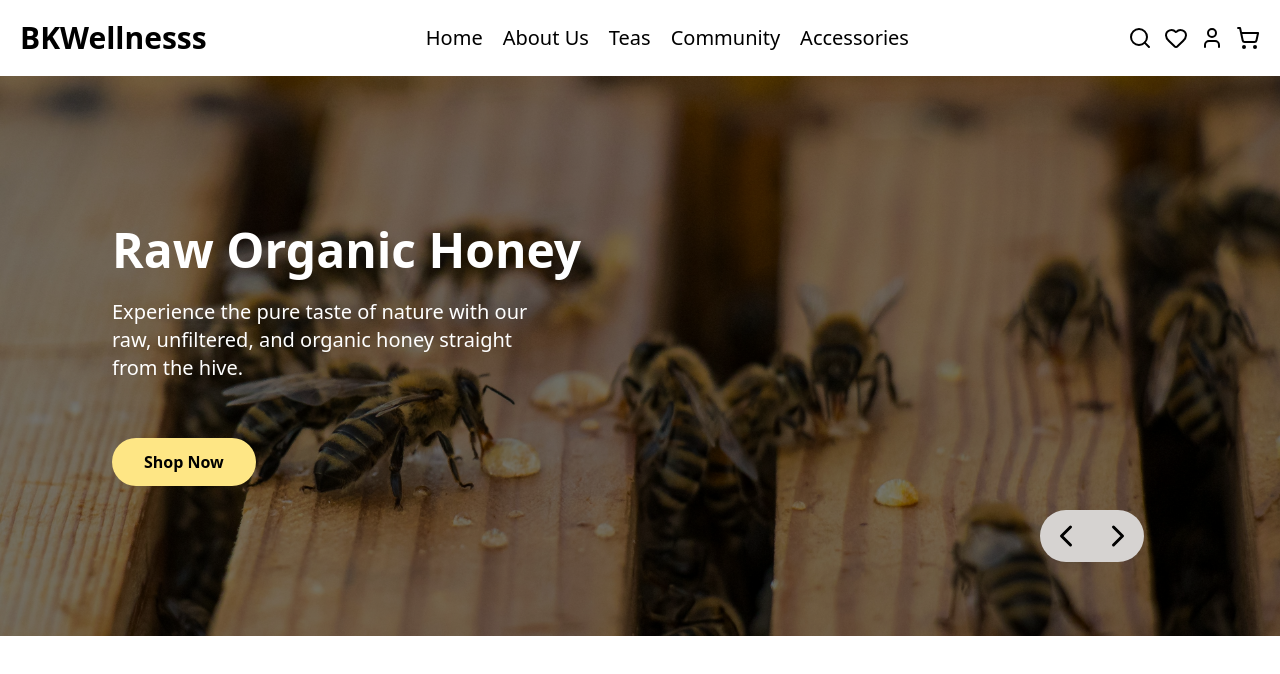
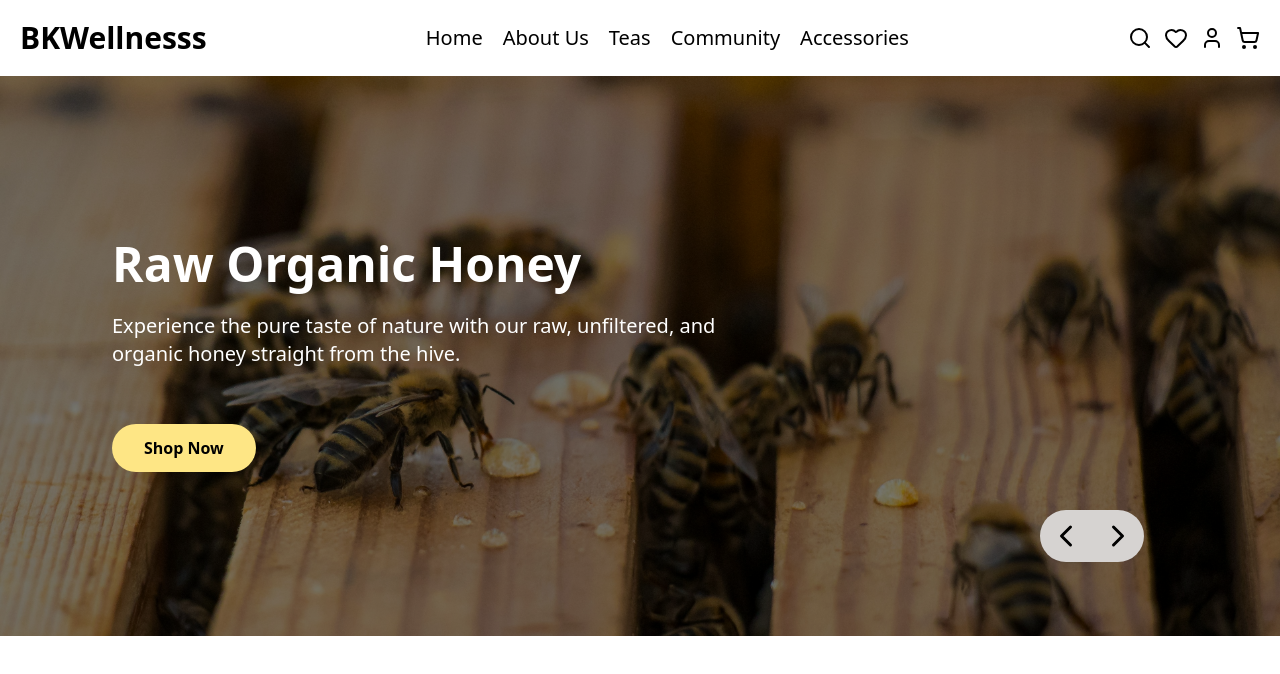
Before and after one commit to jpamvelasquez/bkwellnessTs, a Next.js app: page / in a window 1280 px wide. Shown: the top 674 px of the page. Built offline with nearby package versions, Linux system fonts and the light colour scheme.

Commit message:
adding navigation

```diff
--- a/components/hero/featured-hero/featured-hero.tsx
+++ b/components/hero/featured-hero/featured-hero.tsx
@@ -43,16 +43,18 @@ const FeaturedHero = () => {
           nextEl: nextRef.current,
         }}
         onBeforeInit={(swiper) => {
-          if (typeof swiper.params.navigation !== "boolean") {
-            swiper.params.navigation.prevEl = prevRef.current;
-            swiper.params.navigation.nextEl = nextRef.current;
+          const navigation = swiper.params.navigation;
+
+          if (navigation && typeof navigation !== "boolean") {
+            navigation.prevEl = prevRef.current;
+            navigation.nextEl = nextRef.current;
           }
         }}
         className="h-[70vh] w-full"
       >
         {featuredHeroContent.map((item, index) => (
           <SwiperSlide key={index}>
-            <div className="relative h-[70vh] w-full">
+            <div className="relative h-[70vh] w-full ">
               <Image
                 src={item.imageUrl}
                 alt={item.title}
@@ -62,7 +64,9 @@ const FeaturedHero = () => {
               />
               <div className="absolute inset-0 bg-black/50 flex flex-col justify-center items-start px-8 md:px-28 text-white">
                 <h2 className="text-5xl font-bold mb-2">{item.title}</h2>
-                <p className="mb-4 max-w-md text-xl my-4">{item.description}</p>
+                <p className="mb-4 max-w-2xl text-xl my-4">
+                  {item.description}
+                </p>
                 <Link
                   href={item.link}
                   className=" text-black px-8 mt-10 py-3 rounded-full font-bold  hover:bg-gray-200 bg-amber-200 transition"
```
